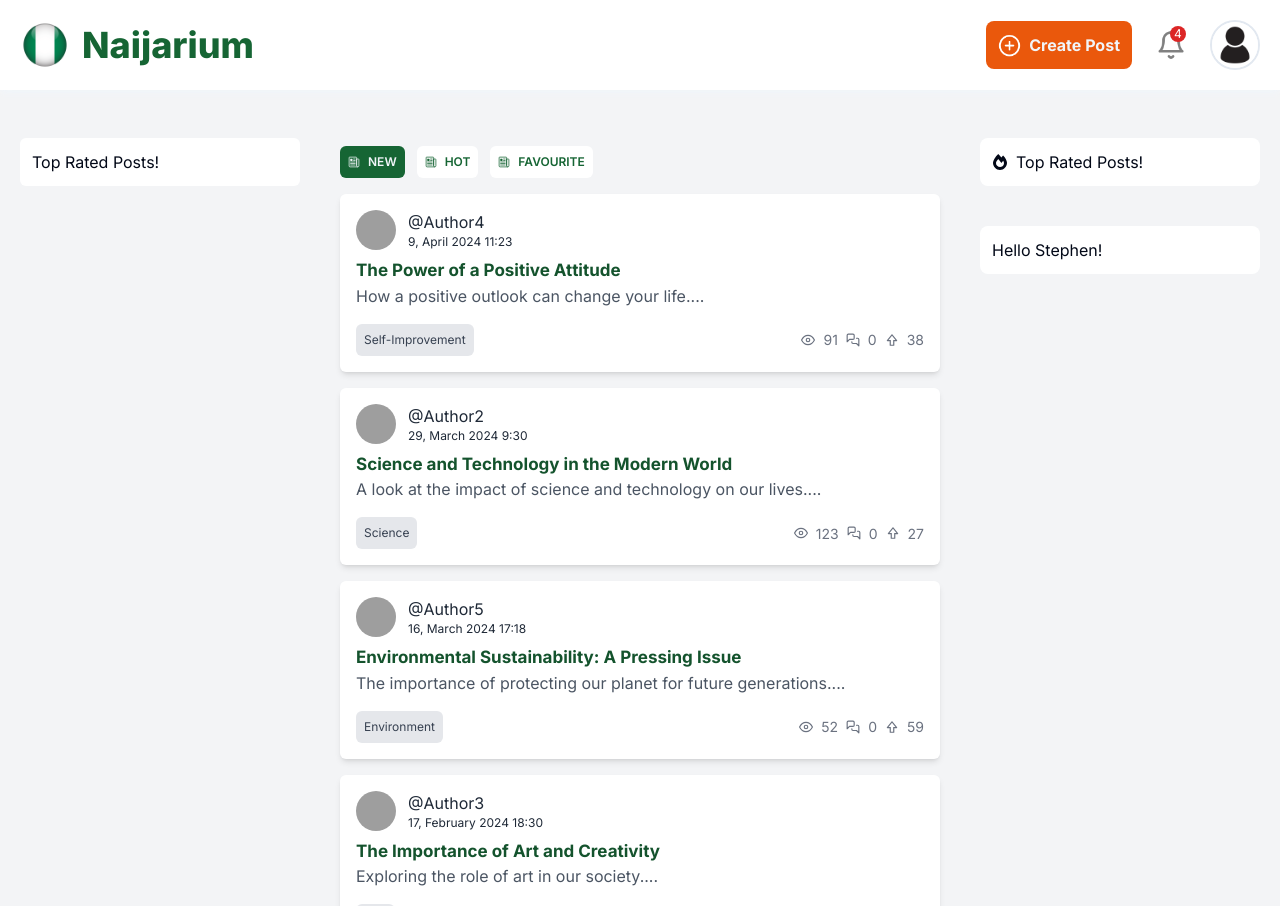
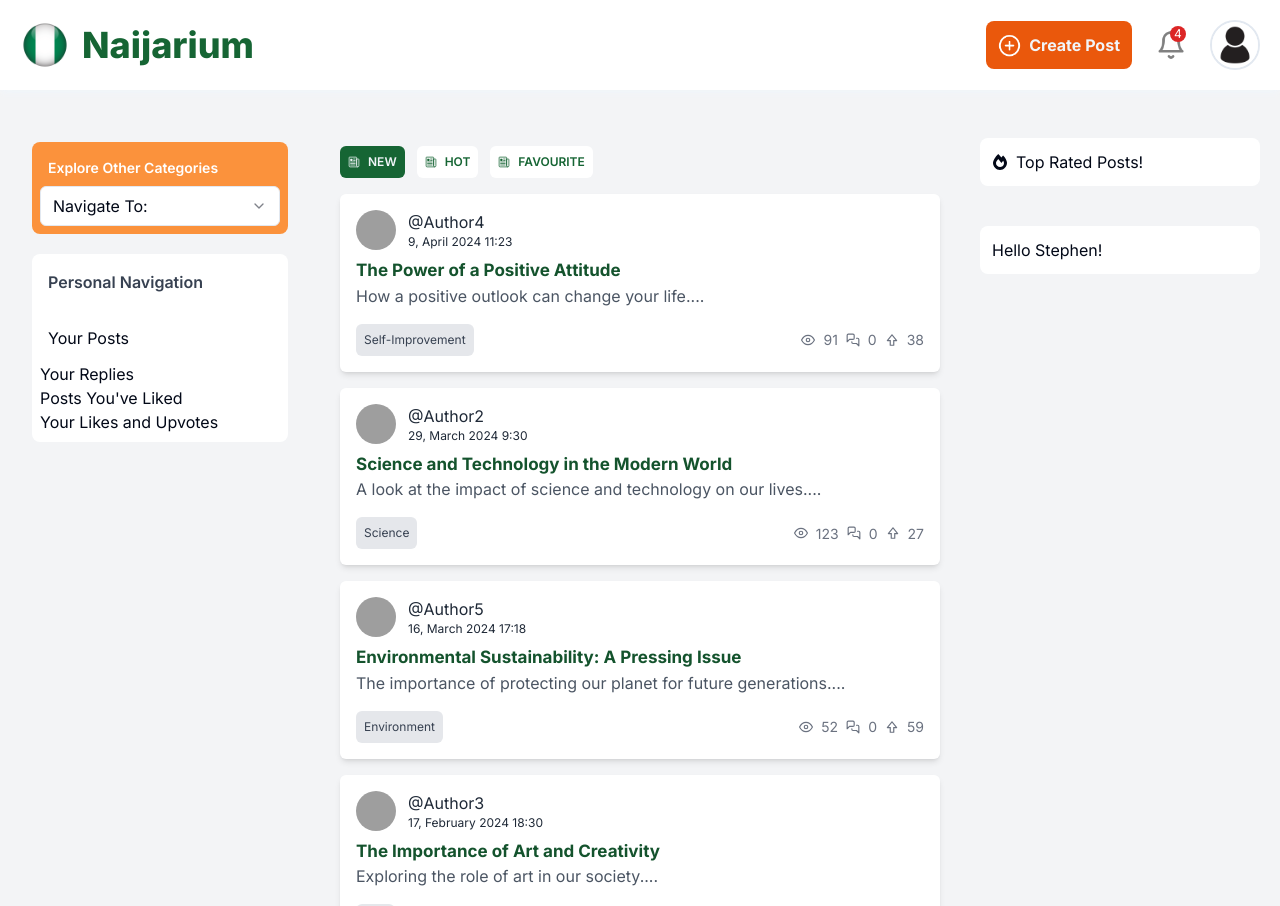
Before and after one commit to Cre8steveDev/naijarium, a Next.js app: page / in a window 1280 px wide. Built offline with nearby package versions, Linux system fonts and the light colour scheme; grey boxes are pictures that could not be loaded.

Commit message:
Some work on the Left Side Bar Navigation and routing with Next/Navigation useRouter

```diff
--- a/components/LeftSideBarDesktop.tsx
+++ b/components/LeftSideBarDesktop.tsx
@@ -4,14 +4,16 @@
  * Might Change its position for sm to md
  */
 
+import SideBarNavigation from './ui/SideBarNavigation';
+import UserPersonalNavigation from './ui/UserPersonalNavigation';
+
 const LeftSideBarDesktop = () => {
   return (
-    <div className="col-span-2 h-full px-5 py-8 sticky top-0">
-      <aside className="w-full rounded-md bg-white p-3">
+    <div className="col-span-2 h-full px-5 py-8 sticky top-0 -mt-2">
+      <aside className="w-full rounded-md  p-3">
         <div>
-          <h3 className="flex items-center gap-2 cursor-pointer">
-            Top Rated Posts!
-          </h3>
+          <SideBarNavigation />
+          <UserPersonalNavigation />
         </div>
       </aside>
     </div>
--- /dev/null
+++ b/components/ui/SideBarNavigation.tsx
@@ -0,0 +1,53 @@
+'use client';
+/**
+ * Side Bar Navigation for visiting other
+ * Posts based on Category
+ *
+ */
+import { postsCategoryNavLinks } from '@/constants/categoriesAndRoutes';
+
+import { useRouter } from 'next/navigation';
+
+import {
+  Select,
+  SelectContent,
+  SelectItem,
+  SelectTrigger,
+  SelectValue,
+} from '@/components/ui/select';
+
+import Link from 'next/link';
+
+const SideBarNavigation = () => {
+  const router = useRouter();
+
+  const handleOptionChange = (value: string) => {
+    router.push(`${value}`);
+  };
+
+  return (
+    <div className="bg-orange-400 p-2 rounded-lg">
+      <p className="font-semibold text-white text-sm p-2">
+        Explore Other Categories
+      </p>
+      <Select onValueChange={handleOptionChange}>
+        <SelectTrigger className="w-full text-[16px] focus:outline-none focus:border-none">
+          <SelectValue placeholder="Navigate To:" />
+        </SelectTrigger>
+        <SelectContent>
+          {postsCategoryNavLinks.map((category, idx) => (
+            <SelectItem
+              key={idx}
+              value={category.route}
+              className="cursor-pointer"
+            >
+              {category.title}
+            </SelectItem>
+          ))}
+        </SelectContent>
+      </Select>
+    </div>
+  );
+};
+
+export default SideBarNavigation;
--- /dev/null
+++ b/components/ui/UserPersonalNavigation.tsx
@@ -0,0 +1,23 @@
+/**Navigation for User's Personal Posts
+ * Replies to Posts
+ * Likes and Upvotes
+ */
+
+const UserPersonalNavigation = () => {
+  return (
+    <div className=" p-2 rounded-lg bg-white mt-5">
+      <p className="font-semibold text-gray-700 text-md p-2 mb-4">
+        Personal Navigation
+      </p>
+
+      <p className="w-full p-2 my-1 hover:bg-slate-100 transition ease-in cursor-pointer">
+        Your Posts
+      </p>
+      <p>Your Replies</p>
+      <p>Posts You&apos;ve Liked</p>
+      <p>Your Likes and Upvotes</p>
+    </div>
+  );
+};
+
+export default UserPersonalNavigation;
--- a/constants/categoriesAndRoutes.ts
+++ b/constants/categoriesAndRoutes.ts
@@ -1,6 +1,6 @@
 import { TPostsCategory } from '@/types/types';
 
-export const categoryList: TPostsCategory[] = [
+export const postsCategoryNavLinks: TPostsCategory[] = [
   {
     title: 'Artificial Intelligence',
     route: '/posts/category/artificial-intelligence',
```
